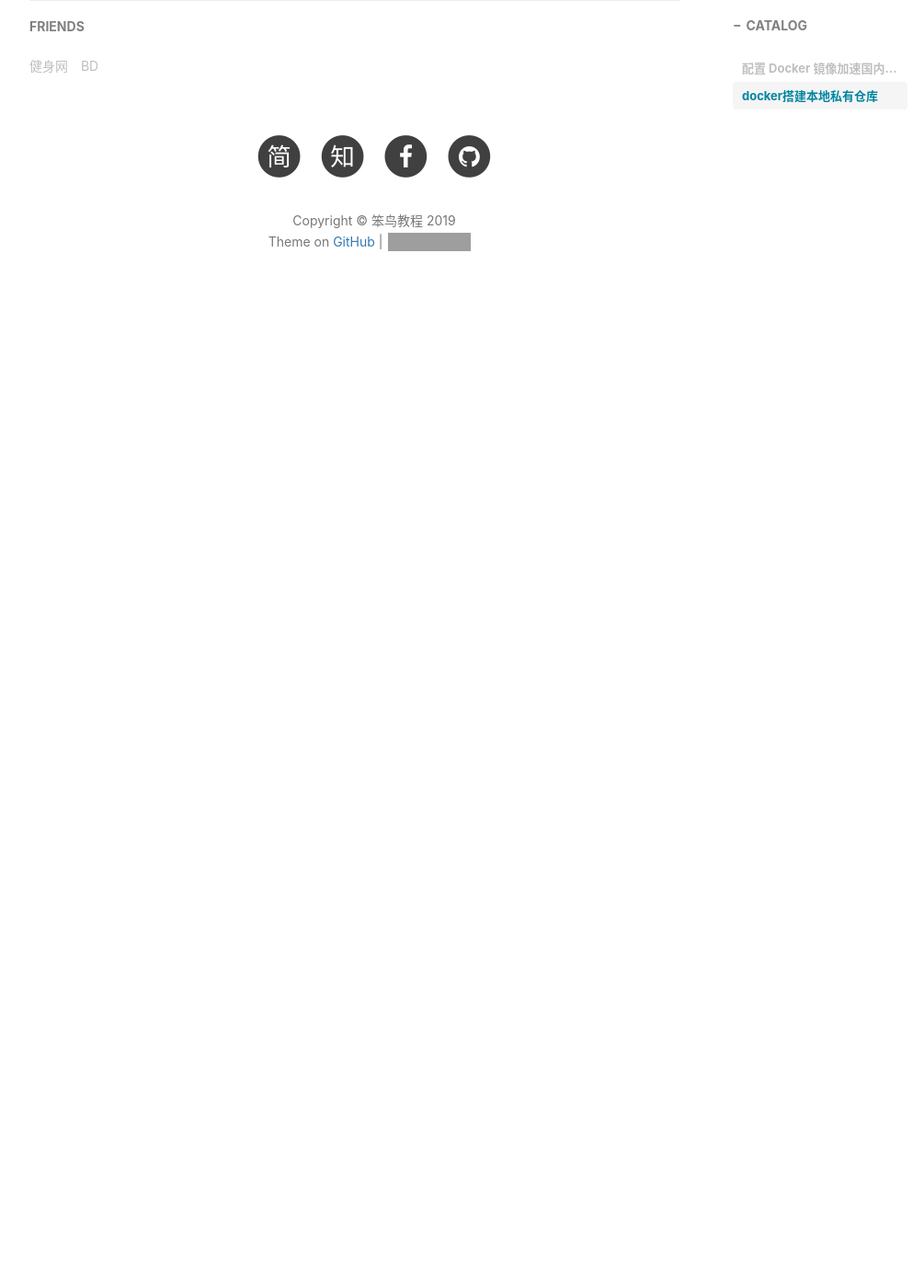
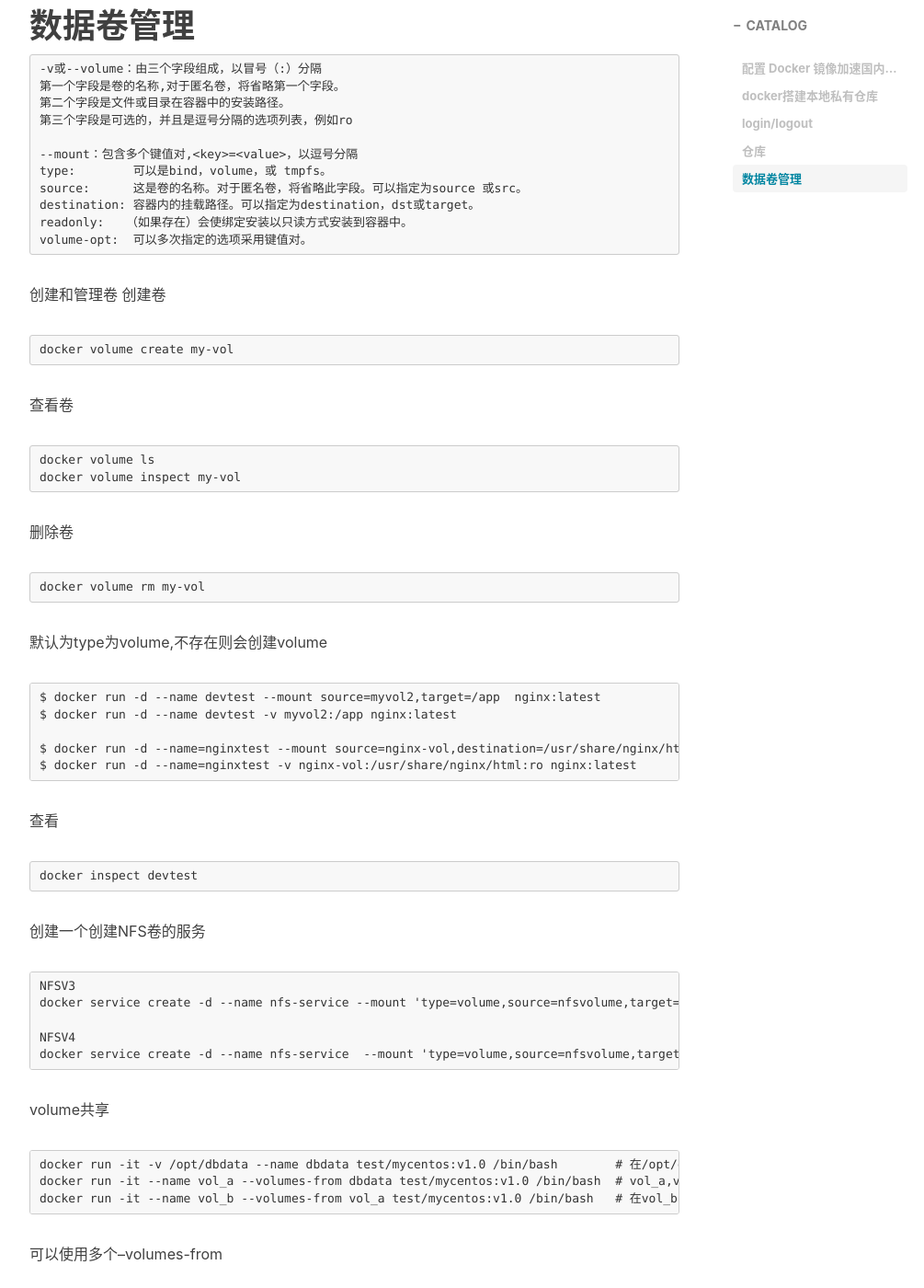
Before and after one commit to handerfly/handerfly.github.io, a Jekyll site: the page built from _posts/2019-10-01-docker总结.md, in a window 1280 px wide and 1400 px high, scrolled down 3096 px. Shown: the whole window at 92% size, without its empty margins (233-1238 px from the left). Built offline with Jekyll 4.4.1, drawn with Linux system fonts in a browser that asks for light colours; nearby versions of some CDN libraries; comment, search, counter and statistics services are not loaded; before the commit the page ends 3463 px from its top, so only the background shows below that; some of the changed text lies outside the part shown; grey boxes are pictures that could not be loaded.

Commit message:
Update 2019-10-01-docker总结.md

`````diff
--- a/_posts/2019-10-01-docker总结.md
+++ b/_posts/2019-10-01-docker总结.md
@@ -85,7 +85,131 @@ docker rmi  nginx
 docker pull 111.*****:5000/nginx
 ```
 
+# login/logout
+docker login : 登陆到一个Docker镜像仓库，如果未指定镜像仓库地址，默认为官方仓库 Docker Hub
+docker logout : 登出一个Docker镜像仓库，如果未指定镜像仓库地址，默认为官方仓库 Docker Hub
+
+登陆到Docker Hub
+```
+docker login localhost:8080
+docker login -u 用户名 -p 密码
+cat ~/my_password.txt | docker login --username foo --password-stdin
+
+--username , -u	:登陆的用户名
+--password , -p :登陆的密码
+--password-stdin :从标准输入password
+登出Docker Hub
+docker logout
+```
+
+# 仓库
+```
+docker pull : 从镜像仓库中拉取或者更新指定镜像
+docker pull java
+
+docker push : 将本地的镜像上传到镜像仓库,要先登陆到镜像仓库
+docker push myapache:v1
+
+docker search : 从Docker Hub查找镜像
+docker search -s 10 java #从Docker Hub查找所有镜像名包含java，并且收藏数大于10的镜像
+```
+
+# 数据卷管理
+```
+-v或--volume：由三个字段组成，以冒号（:）分隔
+第一个字段是卷的名称,对于匿名卷，将省略第一个字段。
+第二个字段是文件或目录在容器中的安装路径。
+第三个字段是可选的，并且是逗号分隔的选项列表，例如ro
+
+--mount：包含多个键值对,<key>=<value>，以逗号分隔
+type:        可以是bind，volume，或 tmpfs。
+source:      这是卷的名称。对于匿名卷，将省略此字段。可以指定为source 或src。
+destination: 容器内的挂载路径。可以指定为destination，dst或target。
+readonly:   （如果存在）会使绑定安装以只读方式安装到容器中。
+volume-opt:  可以多次指定的选项采用键值对。
+```
+创建和管理卷
+创建卷
+```
+docker volume create my-vol
+```
+查看卷
+```
+docker volume ls
+docker volume inspect my-vol
+````
+删除卷
+```
+docker volume rm my-vol
+```
+默认为type为volume,不存在则会创建volume
+```
+$ docker run -d --name devtest --mount source=myvol2,target=/app  nginx:latest
+$ docker run -d --name devtest -v myvol2:/app nginx:latest
+
+$ docker run -d --name=nginxtest --mount source=nginx-vol,destination=/usr/share/nginx/html,readonly nginx:latest
+$ docker run -d --name=nginxtest -v nginx-vol:/usr/share/nginx/html:ro nginx:latest
+```
+查看
+```
+docker inspect devtest
+```
+创建一个创建NFS卷的服务
+```
+NFSV3
+docker service create -d --name nfs-service --mount 'type=volume,source=nfsvolume,target=/app,volume-driver=local,volume-opt=type=nfs,volume-opt=device=:/var/docker-nfs,volume-opt=o=addr=10.0.0.10'  nginx:latest
+
+NFSV4
+docker service create -d --name nfs-service  --mount 'type=volume,source=nfsvolume,target=/app,volume-driver=local,volume-opt=type=nfs,volume-opt=device=:/,"volume-opt=o=10.0.0.10,rw,nfsvers=4,async"' nginx:latest
+```
+volume共享
+```
+docker run -it -v /opt/dbdata --name dbdata test/mycentos:v1.0 /bin/bash        # 在/opt/dbdata目录下创建文件db.properties
+docker run -it --name vol_a --volumes-from dbdata test/mycentos:v1.0 /bin/bash  # vol_a,vol_b容器的/opt/dbdata下都有db.properties文件。
+docker run -it --name vol_b --volumes-from vol_a test/mycentos:v1.0 /bin/bash   # 在vol_b的/opt/dbdata下创建文件vol_b.txt时，容器dbdata,vol_a也都同时同步了。
+```
+可以使用多个--volumes-from
+```
+docker run -it --name vol_use --volumes-from vol_a --volumes-from vol_b test/mycentos:v1.0 /bin/bash # vol_a
+```
+
+删除匿名的volume:
+```
+docker run --rm -v /foo -v awesome:/bar busybox top # --rm当容器删除时删除/foo,但是保留awesome(非匿名)
+```
+删除所有未使用的volume,并释放磁盘
+```
+docker volume prune
+```
+备份
+```
+docker run -v /dbdata --name dbstore ubuntu /bin/bash
+docker run --rm --volumes-from dbstore -v $(pwd):/backup ubuntu tar cvf /backup/backup.tar /dbdata  # 备份到/backup目录下的backup.tar
+```
+恢复
+```
+docker run -v /dbdata --name dbstore2 ubuntu /bin/bash
+docker run --rm --volumes-from dbstore2 -v $(pwd):/backup ubuntu bash -c "tar xvf /backup/backup.tar -C /dbdata"
+```
+
+
+
+
+
+
+
+
+
+
+
+
+
+
+
+
+
 
 ![getopts](https://raw.githubusercontent.com/handerfly/handerfly.github.io/master/img/getopt.png)
 
-[参考](https://www.linuxprobe.com/screen-example.html)
+[私有仓库](https://docs.docker.com/registry/deploying/)
+[docker-compose](https://docs.docker.com/compose/compose-file/#configs)
`````
